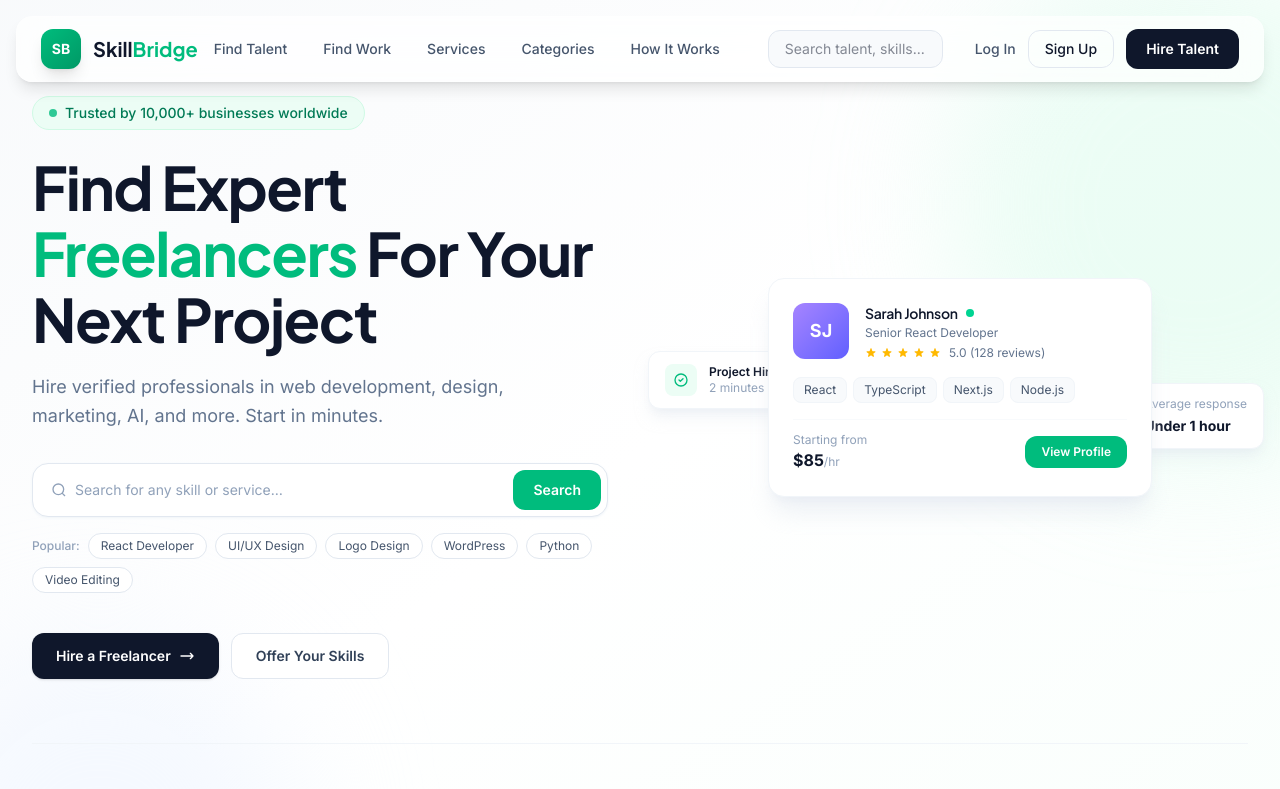
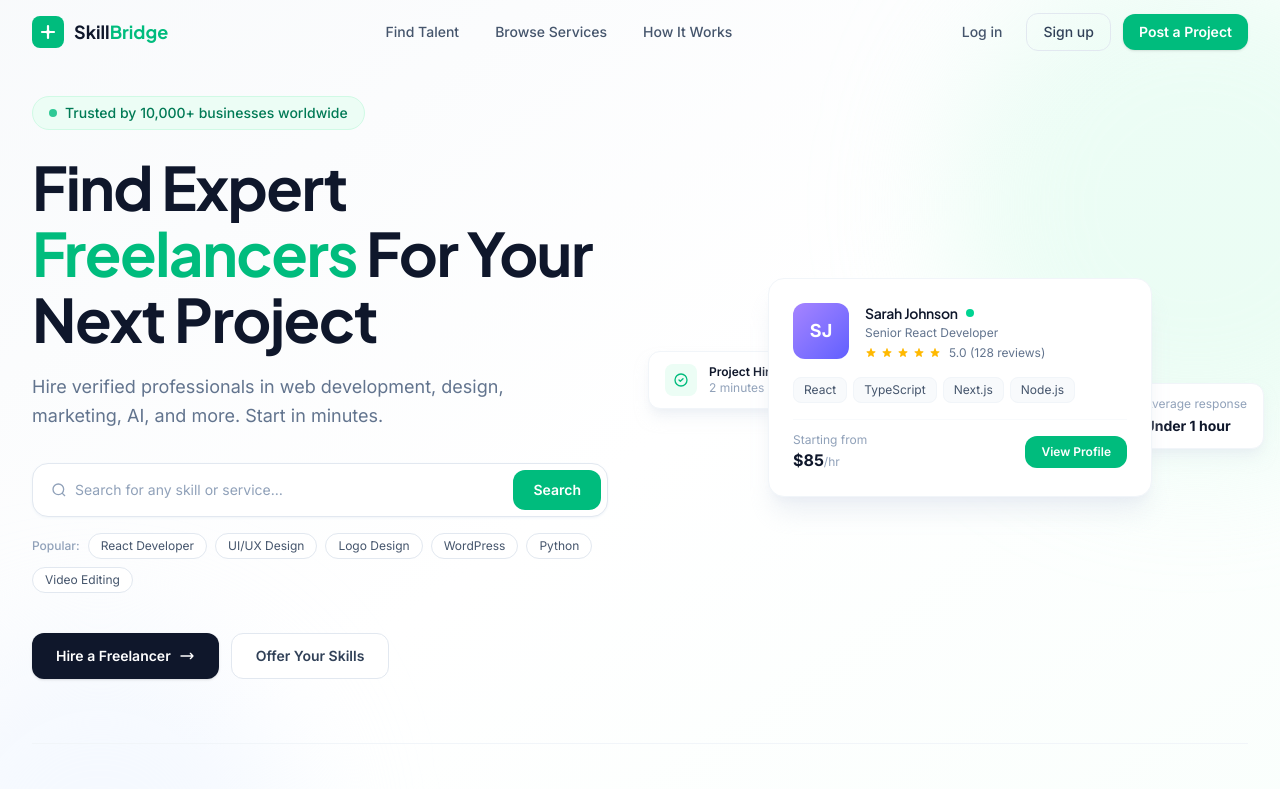
Before and after one commit to TahirHameed106/Freelance_Marketplace_Website_Task2-Internship-, a Next.js app: page / in a window 1280 px wide. Shown: the top 789 px of the page. Built offline with nearby package versions, Linux system fonts and the light colour scheme.

Commit message:
Day 2 : task structure

```diff
--- a/src/app/layout.jsx
+++ b/src/app/layout.jsx
@@ -37,7 +37,7 @@ export default function RootLayout({ children }) {
         {/* Skip-to-content link for keyboard users */}
         <a
           href="#main-content"
-          className="sr-only focus:not-sr-only focus:fixed focus:top-4 focus:left-4 focus:z-[9999] focus:bg-emerald-500 focus:text-white focus:px-4 focus:py-2 focus:rounded-xl focus:font-semibold focus:text-sm"
+          className="sr-only focus:not-sr-only focus:fixed focus:top-4 focus:left-4 focus:z-9999 focus:bg-emerald-500 focus:text-white focus:px-4 focus:py-2 focus:rounded-xl focus:font-semibold focus:text-sm"
         >
           Skip to main content
         </a>
--- /dev/null
+++ b/src/app/services/layout.jsx
@@ -0,0 +1,21 @@
+// src/app/services/layout.jsx
+// Layout for the /services route.
+// Wraps the page with Navbar and Footer so they appear on every services sub-page.
+
+import Navbar from '@/components/Navbar';
+import Footer from '@/components/Footer';
+
+export const metadata = {
+  title: 'Browse Services',
+  description: 'Browse 14+ professional freelance services in web development, design, marketing, video editing, and more.',
+};
+
+export default function ServicesLayout({ children }) {
+  return (
+    <>
+      <Navbar />
+      <main>{children}</main>
+      <Footer />
+    </>
+  );
+}
--- a/src/components/Navbar.jsx
+++ b/src/components/Navbar.jsx
@@ -1,317 +1,128 @@
 'use client';
+// src/components/Navbar.jsx
+// Updated Day 2 — added Services link + active route highlighting
 
-import { useEffect, useState } from 'react';
+import { useState, useEffect } from 'react';
 import Link from 'next/link';
+import { usePathname } from 'next/navigation';
 
 const navLinks = [
-  { label: 'Find Talent', href: '#' },
-  { label: 'Find Work', href: '#' },
-  { label: 'Services', href: '#' },
-  { label: 'Categories', href: '#categories' },
-  { label: 'How It Works', href: '#how-it-works' },
+  { label: 'Find Talent',     href: '/#categories' },
+  { label: 'Browse Services', href: '/services' },
+  { label: 'How It Works',    href: '/#how-it-works' },
 ];
 
 export default function Navbar() {
-  const [scrolled, setScrolled] = useState(false);
-  const [mobileOpen, setMobileOpen] = useState(false);
+  const [scrolled,  setScrolled]  = useState(false);
+  const [menuOpen,  setMenuOpen]  = useState(false);
+  const pathname = usePathname();
 
   useEffect(() => {
-    const handleScroll = () => {
-      setScrolled(window.scrollY > 40);
-    };
-
-    window.addEventListener('scroll', handleScroll);
-
-    return () => window.removeEventListener('scroll', handleScroll);
+    const onScroll = () => setScrolled(window.scrollY > 16);
+    window.addEventListener('scroll', onScroll, { passive: true });
+    return () => window.removeEventListener('scroll', onScroll);
   }, []);
 
   useEffect(() => {
-    document.body.style.overflow = mobileOpen ? 'hidden' : '';
-    return () => {
-      document.body.style.overflow = '';
-    };
-  }, [mobileOpen]);
+    document.body.style.overflow = menuOpen ? 'hidden' : '';
+    return () => { document.body.style.overflow = ''; };
+  }, [menuOpen]);
+
+  useEffect(() => { setMenuOpen(false); }, [pathname]);
 
   return (
     <>
-      <header className="fixed top-4 left-0 right-0 z-50 px-4">
-        <div
-          className={`
-            max-w-7xl mx-auto
-            rounded-2xl
-            border border-white/20
-            bg-white/70
-            backdrop-blur-xl
-            transition-all duration-300
-            ${
-              scrolled
-                ? 'shadow-xl py-2'
-                : 'shadow-lg py-3'
-            }
-          `}
+      <header
+        className={`fixed top-0 left-0 right-0 z-50 transition-all duration-300
+          ${scrolled
+            ? 'bg-white/90 backdrop-blur-md shadow-sm border-b border-slate-100'
+            : 'bg-transparent'}`}
+        role="banner"
       >
-          <div className="px-6">
-            <div className="flex items-center justify-between">
+        <div className="max-w-7xl mx-auto px-4 sm:px-6 lg:px-8">
+          <div className="flex items-center justify-between h-16">
 
-              {/* Logo */}
-              <Link
-                href="/"
-                className="flex items-center gap-3"
-              >
-                <div className="w-10 h-10 rounded-xl bg-linear-to-br from-emerald-500 to-emerald-600 flex items-center justify-center shadow-lg">
-                  <span className="text-white font-bold text-sm">
-                    SB
+            <Link href="/" className="flex items-center gap-2.5 shrink-0" aria-label="SkillBridge home">
+              <div className="w-8 h-8 bg-emerald-500 rounded-lg flex items-center justify-center">
+                <svg width="18" height="18" viewBox="0 0 18 18" fill="none" aria-hidden="true">
+                  <path d="M3 9h5M10 9h5M9 3v5M9 10v5" stroke="white" strokeWidth="2.2" strokeLinecap="round"/>
+                  <circle cx="9" cy="9" r="2" fill="white"/>
+                </svg>
+              </div>
+              <span className="font-bold text-lg text-slate-900" style={{ fontFamily: 'Plus Jakarta Sans, sans-serif' }}>
+                Skill<span className="text-emerald-500">Bridge</span>
               </span>
-                </div>
-
-                <div>
-                  <span
-                    className="text-xl font-bold text-slate-900"
-                    style={{
-                      fontFamily:
-                        'Plus Jakarta Sans, sans-serif',
-                    }}
-                  >
-                    Skill
-                    <span className="text-emerald-500">
-                      Bridge
-                    </span>
-                  </span>
-                </div>
             </Link>
 
-              {/* Desktop Navigation */}
-              <nav className="hidden lg:flex items-center gap-1">
-                {navLinks.map((item) => (
+            <nav className="hidden lg:flex items-center gap-1" aria-label="Main navigation">
+              {navLinks.map((link) => (
                 <Link
-                    key={item.label}
-                    href={item.href}
-                    className="
-                      px-4 py-2
-                      text-sm
-                      font-medium
-                      text-slate-600
-                      hover:text-slate-900
-                      hover:bg-slate-100
-                      rounded-xl
-                      transition-all
-                    "
+                  key={link.label}
+                  href={link.href}
+                  className={`px-4 py-2 text-sm font-medium rounded-lg transition-colors duration-150
+                    ${pathname === link.href
+                      ? 'text-emerald-600 bg-emerald-50'
+                      : 'text-slate-600 hover:text-slate-900 hover:bg-slate-50'}`}
                 >
-                    {item.label}
+                  {link.label}
                 </Link>
               ))}
             </nav>
 
-              {/* Search */}
-              <div className="hidden xl:flex flex-1 max-w-sm mx-8">
-                <input
-                  type="text"
-                  placeholder="Search talent, skills..."
-                  className="
-                    w-full
-                    rounded-xl
-                    border
-                    border-slate-200
-                    bg-slate-50
-                    px-4
-                    py-2
-                    text-sm
-                    outline-none
-                    focus:border-emerald-500
-                  "
-                />
-              </div>
-
-              {/* Desktop Actions */}
             <div className="hidden lg:flex items-center gap-3">
-
-                <span className="hidden 2xl:flex items-center text-sm text-slate-500">
-                  ⭐ 10k+ Freelancers
-                </span>
-
-                <Link
-                  href="#"
-                  className="
-                    text-sm
-                    font-medium
-                    text-slate-600
-                    hover:text-slate-900
-                  "
-                >
-                  Log In
-                </Link>
-
-                <Link
-                  href="#"
-                  className="
-                    px-4 py-2
-                    rounded-xl
-                    border
-                    border-slate-200
-                    text-sm
-                    font-medium
-                    hover:bg-slate-50
-                  "
-                >
-                  Sign Up
-                </Link>
-
-                <Link
-                  href="#"
-                  className="
-                    px-5 py-2.5
-                    rounded-xl
-                    bg-slate-900
-                    text-white
-                    text-sm
-                    font-semibold
-                    hover:bg-slate-800
-                    transition-all
-                  "
-                >
-                  Hire Talent
+              <Link href="#" className="text-sm font-medium text-slate-600 hover:text-slate-900 transition-colors px-3 py-2">Log in</Link>
+              <Link href="#" className="text-sm font-medium text-slate-700 border border-slate-200 rounded-xl px-4 py-2 hover:bg-slate-50 transition-colors">Sign up</Link>
+              <Link href="/services" className="text-sm font-semibold bg-emerald-500 hover:bg-emerald-600 text-white rounded-xl px-4 py-2 transition-all duration-150 shadow-sm hover:shadow-emerald-200 hover:shadow-md">
+                Post a Project
               </Link>
             </div>
 
-              {/* Mobile Menu Button */}
             <button
-                onClick={() => setMobileOpen(true)}
-                className="
-                  lg:hidden
-                  p-2
-                  rounded-xl
-                  hover:bg-slate-100
-                "
-                aria-label="Open menu"
+              className="lg:hidden p-2 rounded-lg text-slate-600 hover:bg-slate-100 transition-colors"
+              onClick={() => setMenuOpen((p) => !p)}
+              aria-label={menuOpen ? 'Close menu' : 'Open menu'}
+              aria-expanded={menuOpen}
+              aria-controls="mobile-menu"
             >
-                <svg
-                  width="24"
-                  height="24"
-                  fill="none"
-                  stroke="currentColor"
-                  strokeWidth="2"
-                >
-                  <path d="M4 7h16M4 12h16M4 17h16" />
-                </svg>
+              <span className="block w-5 h-0.5 bg-current mb-1.5 transition-all duration-200" style={{ transform: menuOpen ? 'translateY(8px) rotate(45deg)' : '' }} />
+              <span className="block w-5 h-0.5 bg-current mb-1.5 transition-all duration-200" style={{ opacity: menuOpen ? 0 : 1 }} />
+              <span className="block w-5 h-0.5 bg-current transition-all duration-200" style={{ transform: menuOpen ? 'translateY(-8px) rotate(-45deg)' : '' }} />
             </button>
-            </div>
           </div>
         </div>
       </header>
 
-      {/* Mobile Menu */}
       <div
-        className={`
-          "fixed inset-0 z-60"
-          lg:hidden
-          transition-all duration-300
-          ${
-            mobileOpen
-              ? 'opacity-100 visible'
-              : 'opacity-0 invisible'
-          }
-        `}
+        id="mobile-menu"
+        role="dialog"
+        aria-modal="true"
+        aria-label="Mobile navigation"
+        className={`fixed inset-0 z-40 lg:hidden transition-opacity duration-200 ${menuOpen ? 'opacity-100 pointer-events-auto' : 'opacity-0 pointer-events-none'}`}
       >
-        <div
-          className="absolute inset-0 bg-slate-950/60 backdrop-blur-md"
-          onClick={() => setMobileOpen(false)}
-        />
-
-        <div
-          className={`
-            absolute inset-0
-            bg-white
-            transition-transform duration-300
-            ${
-              mobileOpen
-                ? 'translate-y-0'
-                : '-translate-y-full'
-            }
-          `}
-        >
-          <div className="flex items-center justify-between p-6 border-b">
-
-            <span
-              className="text-xl font-bold"
-              style={{
-                fontFamily:
-                  'Plus Jakarta Sans, sans-serif',
-              }}
-            >
-              Skill
-              <span className="text-emerald-500">
-                Bridge
-              </span>
-            </span>
-
-            <button
-              onClick={() => setMobileOpen(false)}
-              className="p-2"
-            >
-              ✕
+        <div className="absolute inset-0 bg-slate-900/40 backdrop-blur-sm" onClick={() => setMenuOpen(false)} />
+        <div className={`absolute top-0 right-0 bottom-0 w-72 bg-white shadow-xl flex flex-col transition-transform duration-300 ${menuOpen ? 'translate-x-0' : 'translate-x-full'}`}>
+          <div className="flex items-center justify-between p-4 border-b border-slate-100">
+            <span className="font-bold text-slate-900" style={{ fontFamily: 'Plus Jakarta Sans, sans-serif' }}>Menu</span>
+            <button onClick={() => setMenuOpen(false)} className="p-2 rounded-lg hover:bg-slate-100 transition-colors text-slate-500" aria-label="Close menu">
+              <svg width="18" height="18" viewBox="0 0 18 18" fill="none" stroke="currentColor" strokeWidth="2" strokeLinecap="round">
+                <line x1="4" y1="4" x2="14" y2="14"/><line x1="14" y1="4" x2="4" y2="14"/>
+              </svg>
             </button>
           </div>
-
-          <nav className="p-6 flex flex-col gap-2">
-            {navLinks.map((item) => (
-              <Link
-                key={item.label}
-                href={item.href}
-                onClick={() => setMobileOpen(false)}
-                className="
-                  text-lg
-                  font-medium
-                  text-slate-700
-                  py-3
-                  border-b
-                  border-slate-100
-                "
+          <nav className="flex-1 overflow-y-auto p-4 flex flex-col gap-1" aria-label="Mobile navigation">
+            {navLinks.map((link) => (
+              <Link key={link.label} href={link.href}
+                className={`block px-4 py-3 text-sm font-medium rounded-xl transition-colors
+                  ${pathname === link.href ? 'bg-emerald-50 text-emerald-600' : 'text-slate-700 hover:bg-slate-50 hover:text-slate-900'}`}
               >
-                {item.label}
+                {link.label}
               </Link>
             ))}
           </nav>
-
-          <div className="p-6 flex flex-col gap-3">
-            <Link
-              href="#"
-              className="
-                text-center
-                border
-                border-slate-200
-                rounded-xl
-                py-3
-              "
-            >
-              Log In
-            </Link>
-
-            <Link
-              href="#"
-              className="
-                text-center
-                border
-                border-slate-200
-                rounded-xl
-                py-3
-              "
-            >
-              Sign Up
-            </Link>
-
-            <Link
-              href="#"
-              className="
-                text-center
-                bg-slate-900
-                text-white
-                rounded-xl
-                py-3
-                font-semibold
-              "
-            >
-              Hire Talent
-            </Link>
+          <div className="p-4 border-t border-slate-100 flex flex-col gap-3">
+            <Link href="#" className="text-center text-sm font-medium text-slate-700 border border-slate-200 rounded-xl px-4 py-2.5 hover:bg-slate-50 transition-colors">Log in</Link>
+            <Link href="#" className="text-center text-sm font-medium text-slate-700 border border-slate-200 rounded-xl px-4 py-2.5 hover:bg-slate-50 transition-colors">Sign up</Link>
+            <Link href="/services" className="text-center text-sm font-semibold bg-emerald-500 hover:bg-emerald-600 text-white rounded-xl px-4 py-2.5 transition-colors">Post a Project</Link>
           </div>
         </div>
       </div>
--- a/src/components/ServiceCard.jsx
+++ b/src/components/ServiceCard.jsx
@@ -31,7 +31,7 @@ export default function ServiceCard({ service }) {
     <article className="group bg-white rounded-2xl border border-slate-100 overflow-hidden hover:border-emerald-200 hover:shadow-lg hover:shadow-emerald-50/60 transition-all duration-200 flex flex-col">
 
       {/* Image */}
-      <div className="relative overflow-hidden h-44 bg-slate-100 flex-shrink-0">
+      <div className="relative overflow-hidden h-44 bg-slate-100 shrink-0">
         <img
           src={service.image}
           alt={service.title}
@@ -52,7 +52,7 @@ export default function ServiceCard({ service }) {
         {/* Freelancer */}
         <div className="flex items-center gap-2 mb-3">
           <div
-            className={`w-7 h-7 rounded-full bg-gradient-to-br ${service.freelancerGradient} flex items-center justify-center text-white text-xs font-bold flex-shrink-0`}
+            className={`w-7 h-7 rounded-full bg-linear-to-br ${service.freelancerGradient} flex items-center justify-center text-white text-xs font-bold shrink-0`}
             aria-hidden="true"
           >
             {service.freelancerInitials}
```
Also changed, not shown: src/app/globals.css (+12 -1 lines), src/app/services/page.jsx (+6 -6 lines). Lines whose indentation alone changed are shown as unchanged.
